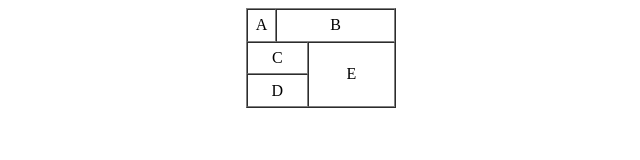
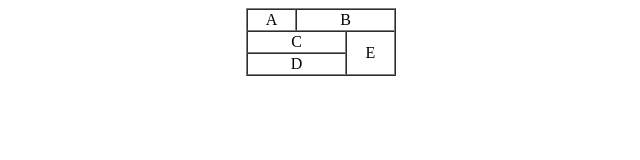
Before and after one commit to asdfk007/homework_html, a plain HTML site: page html/2023年10月16日/index.html in a window 1280 px wide. Shown: the whole page, without its empty margins (319-959 px from the left). Drawn offline with Linux system fonts and the light colour scheme.

Commit message:
........

```diff
--- a/html/2023年10月16日/index.html
+++ b/html/2023年10月16日/index.html
@@ -1,21 +1,21 @@
 <!DOCTYPE html>
 <html>
 	<head>
-		<meta charset="utf-8">
-		<title>一个普通的表格</title>
+		<meta charset="utf-8" />
+		<title>作业</title>
 	</head>
 	<body>
-		<table border="1" width="150" cellspacing="0" align="center" height="100">
-			<tr>
-				<td width="25" align="center">A</td>
-				<td colspan="2" align="center">B</td>
+		<table align="center" border="1" cellspacing="0" width="150px">
+			<tr align="center">
+				<td width="45px">A</td>
+				<td colspan="2">B</td>
 			</tr>
-			<tr>
-				<td colspan="2" width="30" align="center">C</td>
-				<td rowspan="2" align="center">E</td>
+			<tr align="center">
+				<td colspan="2">C</td>
+				<td rowspan="2" width="45px">E</td>
 			</tr>
-			<tr>
-				<td colspan="2" align="center">D</td>
+			<tr align="center">
+				<td colspan="2">D</td>
 			</tr>
 		</table>
 	</body>
```
